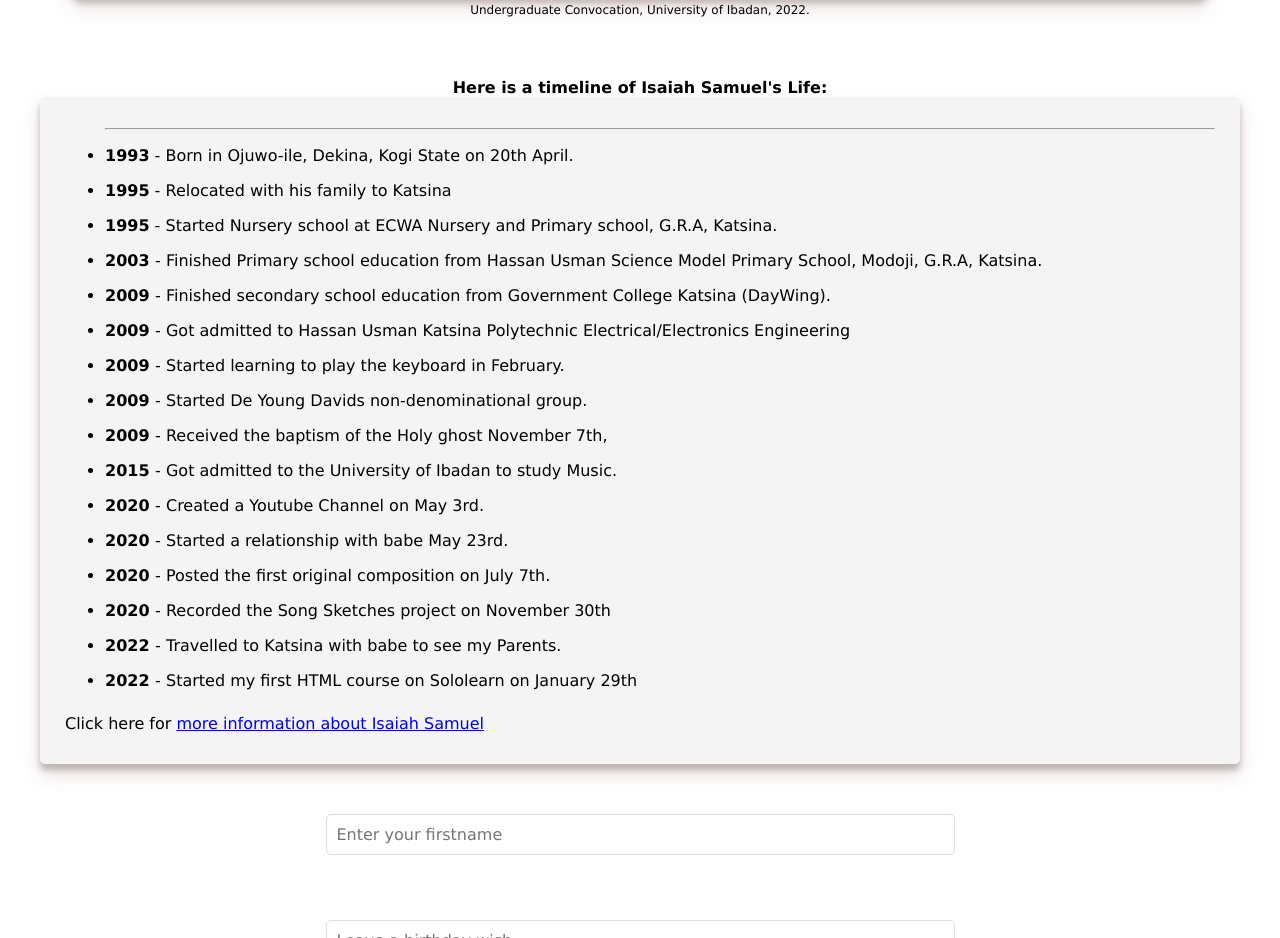
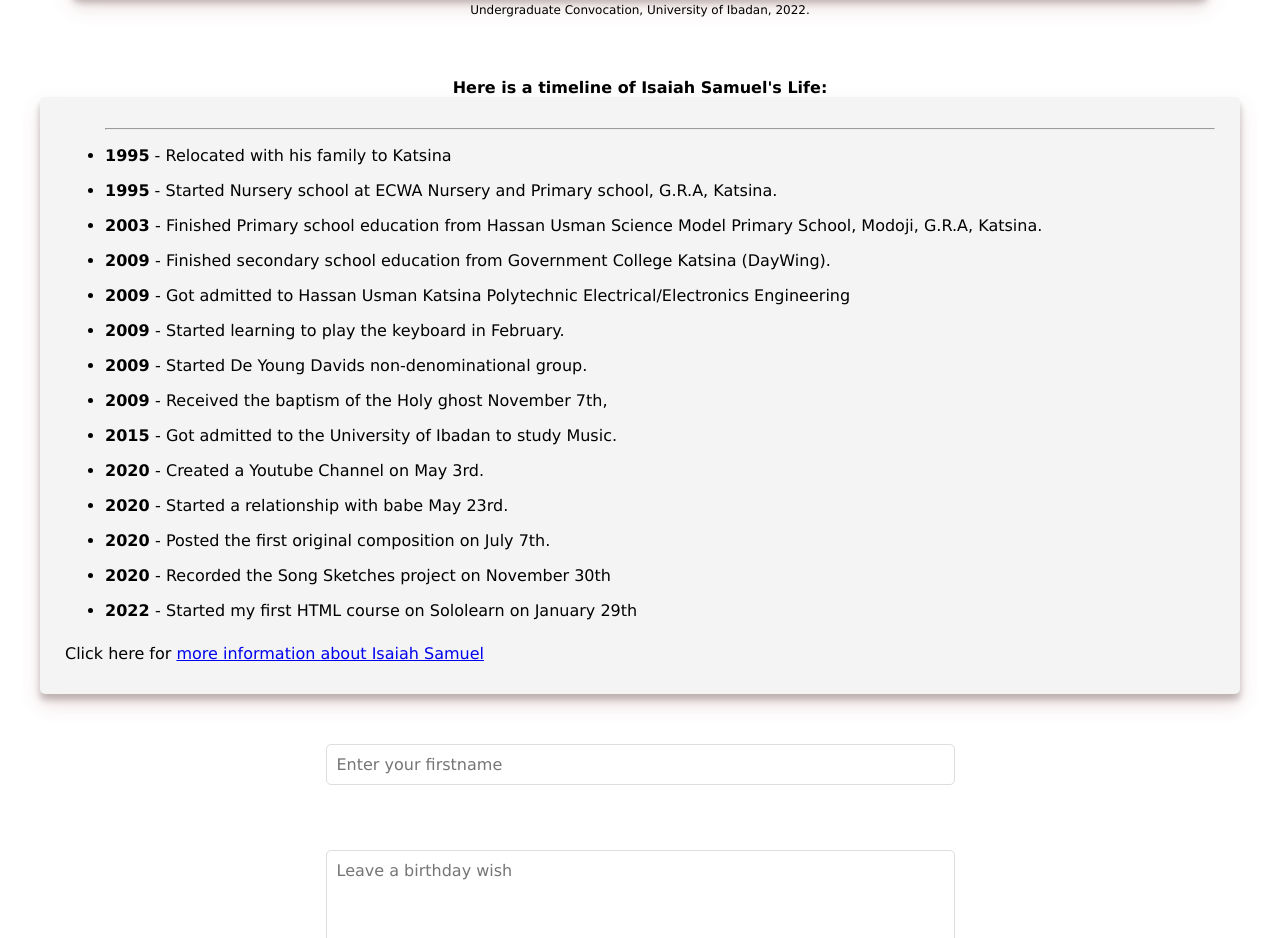
Before and after one commit to ElSam20/Tribute, a plain HTML site: page Tribute Page/Index.html in a window 1280 px wide. Shown: the part 854-1792 px from the top of the page. Drawn offline with Linux system fonts and the light colour scheme.

Commit message:
Update Index.html

```diff
--- a/Tribute Page/Index.html
+++ b/Tribute Page/Index.html
@@ -28,7 +28,6 @@
       <article id="tribute-info">
         <ul>
         <hr>
-          <li> <strong> 1993</strong> - Born in Ojuwo-ile, Dekina, Kogi State on 20th April.</li>
           <li> <strong> 1995</strong> - Relocated with his family to Katsina</li>
           <li> <strong> 1995</strong> - Started Nursery school at ECWA Nursery and Primary school, G.R.A, Katsina.</li>
           <li> <strong> 2003 </strong> - Finished Primary school education from Hassan Usman Science Model Primary School, Modoji, G.R.A, Katsina.</li>
@@ -42,7 +41,6 @@
           <li> <strong> 2020 </strong> - Started a relationship with babe May 23rd.</li>
           <li> <strong> 2020 </strong> - Posted the first original composition on July 7th.</li>
           <li> <strong> 2020 </strong> - Recorded the Song Sketches project on November 30th</li>
-          <li> <strong> 2022 </strong> - Travelled to Katsina with babe to see my Parents.</li>
           <li> <strong> 2022 </strong> - Started my first HTML course on Sololearn on January 29th</li>
         </ul>
         <p>Click here for <a href="https://www.instagram.com/elsam_music" target="_blank" id="tribute-link">more information about Isaiah Samuel</a></p>
```
